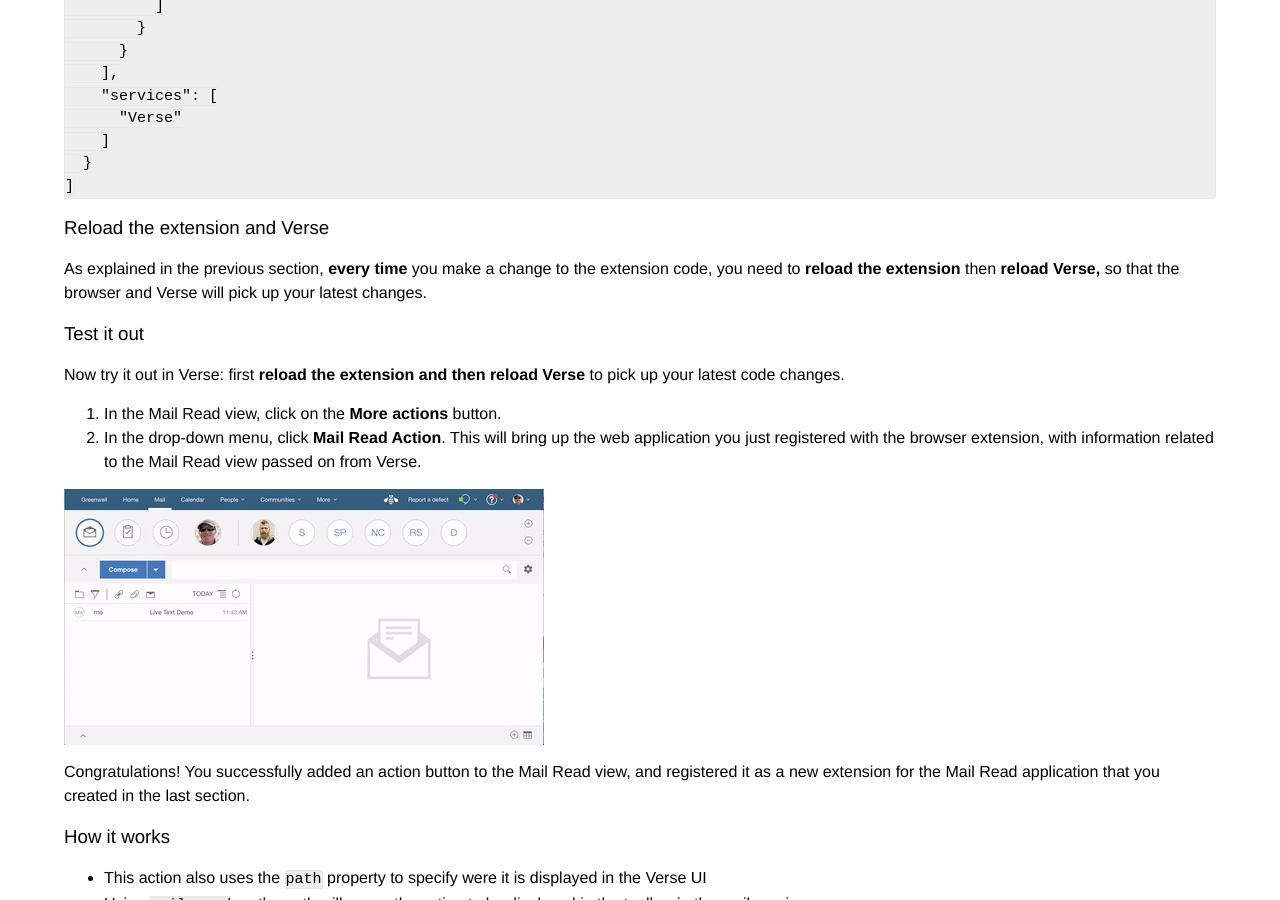
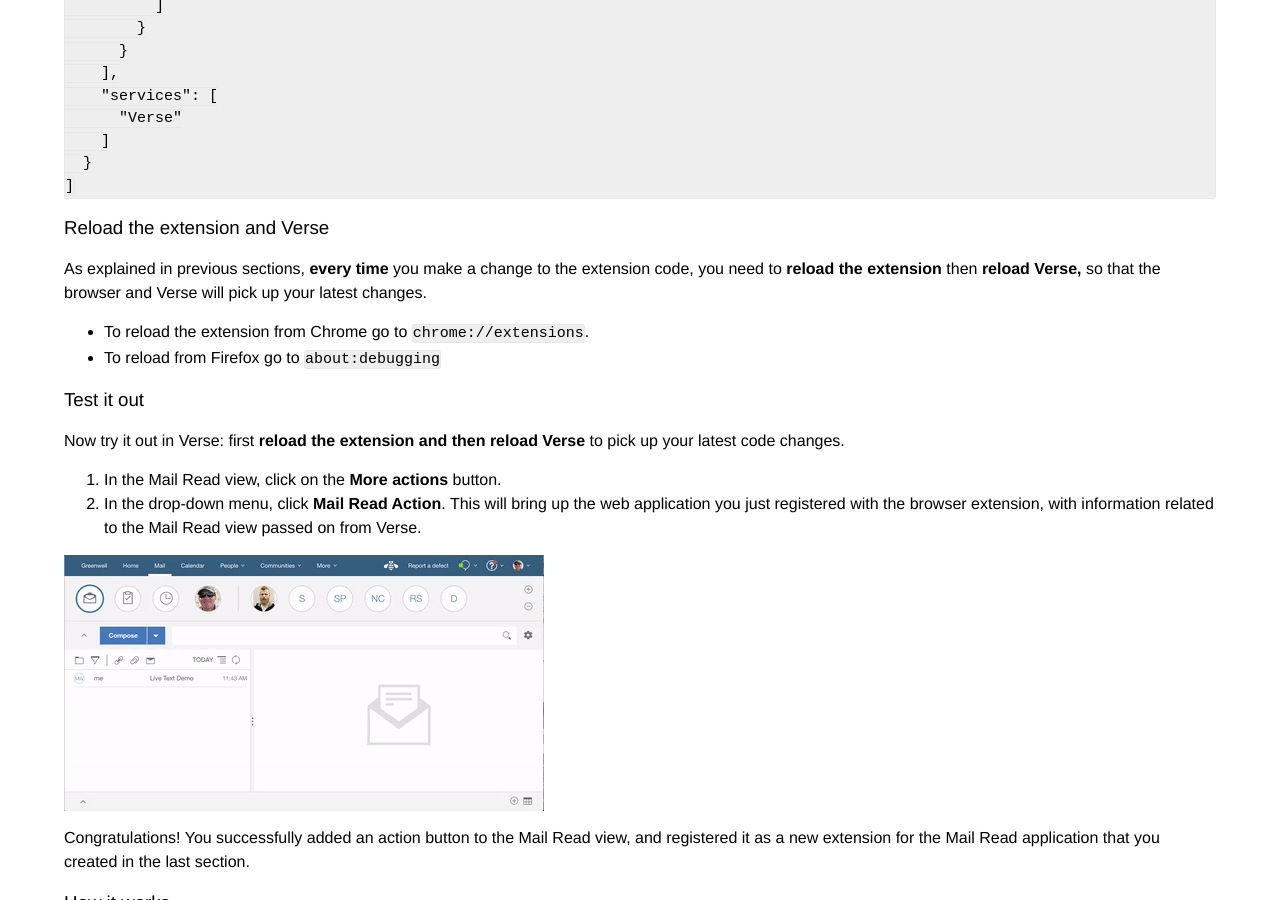
Before and after one commit to ibmverse/verse-developer, a Jekyll site: the page built from _tutorials/tutorial_verse_developer.md, in a window 1280 px wide and 900 px high, scrolled down 9510 px. Built offline with Jekyll 4.4.1, drawn with Linux system fonts in a browser that asks for light colours.

Commit message:
Merged some changes from verse-labs

````diff
--- a/_tutorials/tutorial_verse_developer.md
+++ b/_tutorials/tutorial_verse_developer.md
@@ -389,7 +389,10 @@
 ```
 
 ### Reload the extension and Verse
-As explained in the previous section, __every time__ you make a change to the extension code, you need to __reload the extension__ then __reload Verse,__ so that the browser and Verse will pick up your latest changes.
+As explained in previous sections, __every time__ you make a change to the extension code, you need to __reload the extension__ then __reload Verse,__ so that the browser and Verse will pick up your latest changes.
+
+* To reload the extension from Chrome go to `chrome://extensions`.
+* To reload from Firefox go to `about:debugging`
 
 
 ### Test it out
--- a/index.html
+++ b/index.html
@@ -35,6 +35,8 @@
 
 <p>To follow our custom name picker tutorial, click <a href="tutorials/tutorial_custom_name_picker.html">here</a>.</p>
 
+<p>To follow our hook before send tutorial, click <a href="tutorials/tutorial_hook_before_send.html">here</a>.</p>
+
 <p>To create a live text extension manually step by step, follow our live text tutorial, click <a href="tutorials/tutorial_live_text.html">here</a>.</p>
 
 
````
Also changed, not shown: other parts of index.html (+1 -1 lines), _reference/reference.md (+1 -1 lines), _tutorials/tutorial_hook_before_send.md (+3 -3 lines), README.md.
